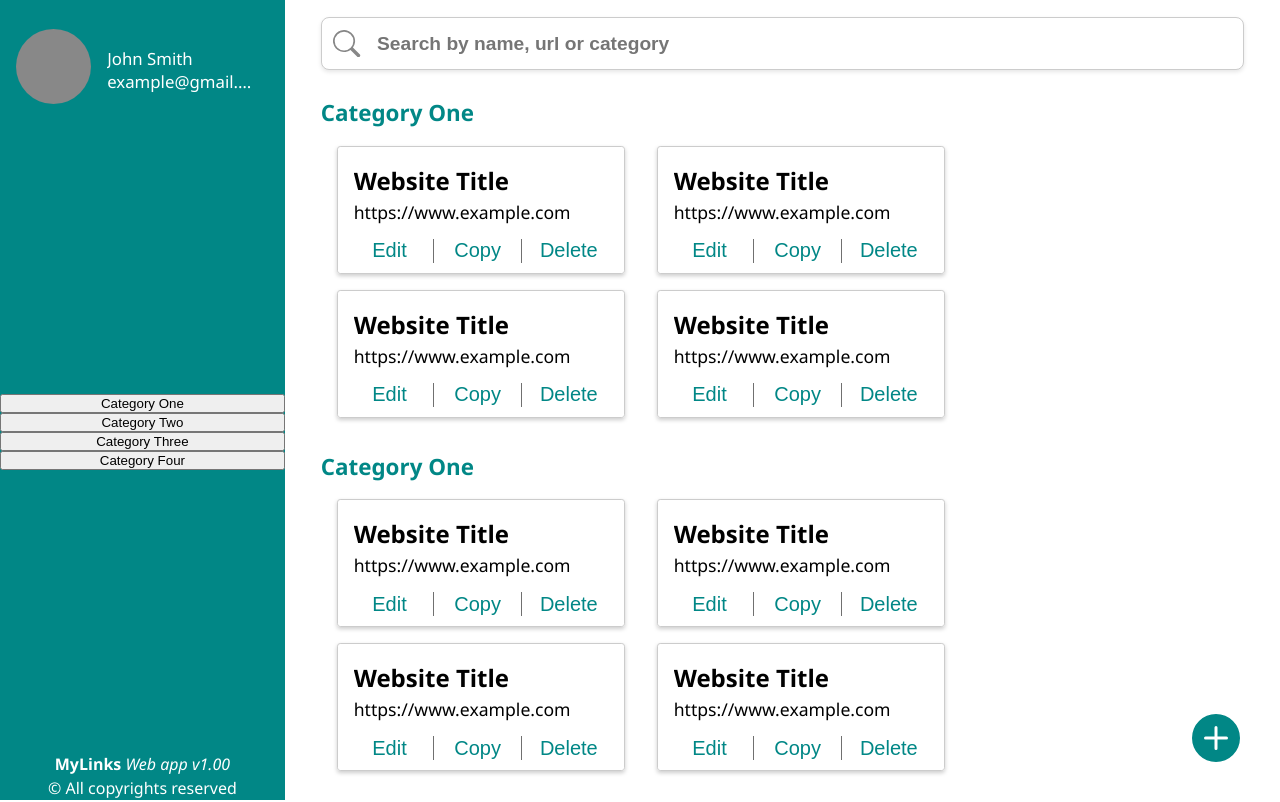
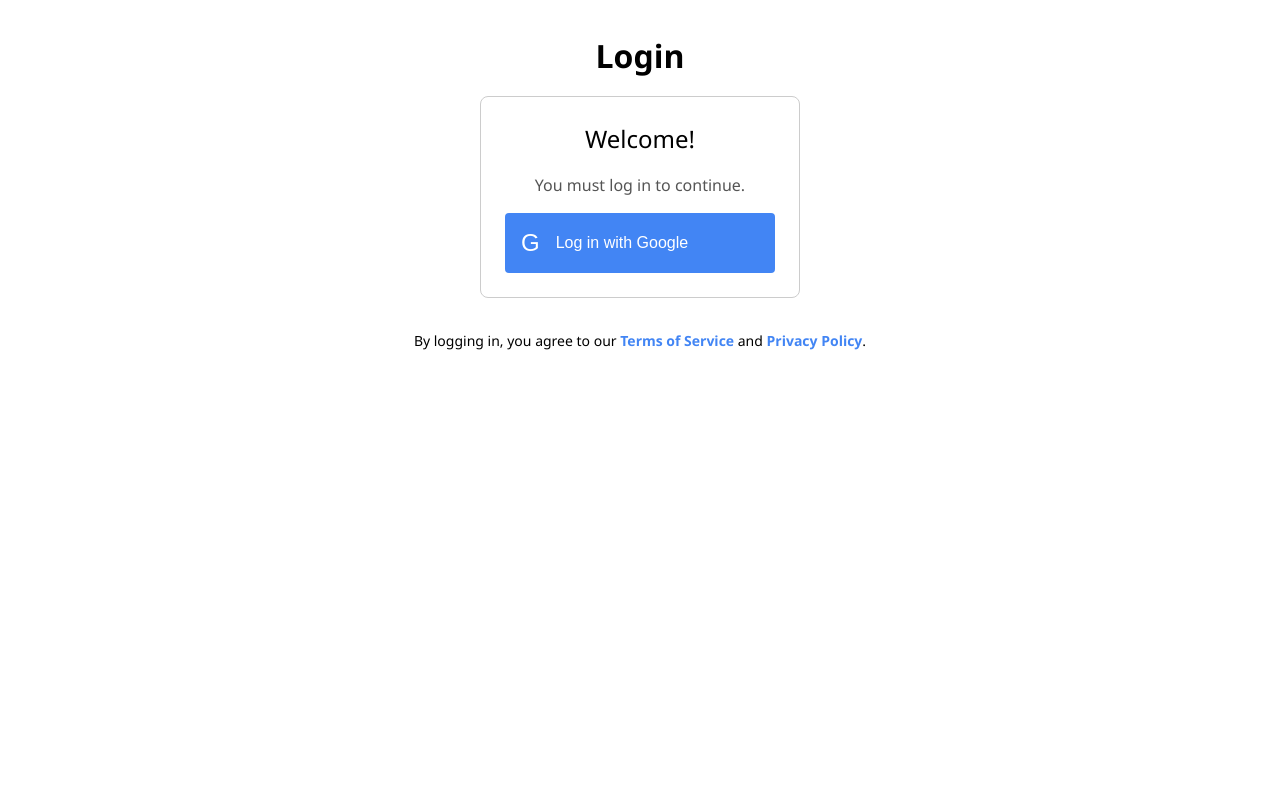
Before and after one commit to SalehK98/myLinks, a React (Vite) app: page / in a window 1280 px wide. Shown: the top 802 px of the page. Built offline with nearby package versions, Linux system fonts and the light colour scheme.

Commit message:
created generic login page

```diff
--- a/src/App.jsx
+++ b/src/App.jsx
@@ -1,11 +1,13 @@
 import "./App.css";
 import CategoryBlock from "./components/CategoryBlock/CategoryBlock";
 import HomePage from "./pages/Home/HomePage";
+import LoginPage from "./pages/Login/LoginPage";
 
 function App() {
   return (
     <>
-      <HomePage />
+      {/* <HomePage /> */}
+      <LoginPage />
     </>
   );
 }
--- /dev/null
+++ b/src/pages/Login/LoginPage.jsx
@@ -0,0 +1,28 @@
+import styles from "../../styles/LoginPage.module.css";
+
+export default function LoginPage() {
+  return (
+    //     <div className={styles.pageContainer}>
+    //       <h1>
+    //         <span>MyLinks</span> <i>Web</i>
+    //       </h1>
+    //       <div className={styles.}></div>
+    //     </div>
+    <div className={styles.loginContainer}>
+      <h1 className={styles.title}>Login</h1>
+      <div className={styles.welcomeBox}>
+        <p className={styles.welcomeText}>Welcome!</p>
+        <p className={styles.mustLoginText}>You must log in to continue.</p>
+        <button className={styles.googleLoginButton}>
+          <span className={styles.googleIcon}>G</span> Log in with Google
+        </button>
+      </div>
+      <div className={styles.termsContainer}>
+        <p className={styles.termsText}>
+          By logging in, you agree to our <a href="#">Terms of Service</a> and{" "}
+          <a href="#">Privacy Policy</a>.
+        </p>
+      </div>
+    </div>
+  );
+}
--- /dev/null
+++ b/src/styles/LoginPage.module.css
@@ -0,0 +1,71 @@
+/* .pageContainer {
+  background-color: #018786;
+  width: 100%;
+  height: 100vh;
+} */
+/* Login.css */
+.loginContainer {
+  display: flex;
+  flex-direction: column;
+  align-items: center;
+  margin-top: 2rem;
+}
+
+.title {
+  font-size: 2rem;
+  margin-bottom: 1rem;
+}
+
+.welcomeBox {
+  border: 1px solid #ccc;
+  border-radius: 0.5rem;
+  padding: 1.5rem;
+  text-align: center;
+  width: 20rem;
+  margin-bottom: 1rem;
+}
+
+.welcomeText {
+  font-size: 1.5rem;
+  margin-bottom: 1rem;
+}
+
+.mustLoginText {
+  font-size: 1rem;
+  color: #555;
+  margin-bottom: 1rem;
+}
+
+.googleLoginButton {
+  display: flex;
+  align-items: center;
+  background-color: #4285f4;
+  color: #fff;
+  padding: 1rem;
+  border: none;
+  border-radius: 0.25rem;
+  font-size: 1rem;
+  cursor: pointer;
+  width: 100%;
+}
+
+.googleIcon {
+  font-size: 1.5rem;
+  margin-right: 1rem;
+}
+
+.termsContainer {
+  font-size: 0.875rem;
+  margin-top: 1rem;
+  text-align: center;
+}
+
+.termsText a {
+  text-decoration: none;
+  color: #4285f4;
+  font-weight: bold;
+}
+
+.termsText a:hover {
+  text-decoration: underline;
+}
```
